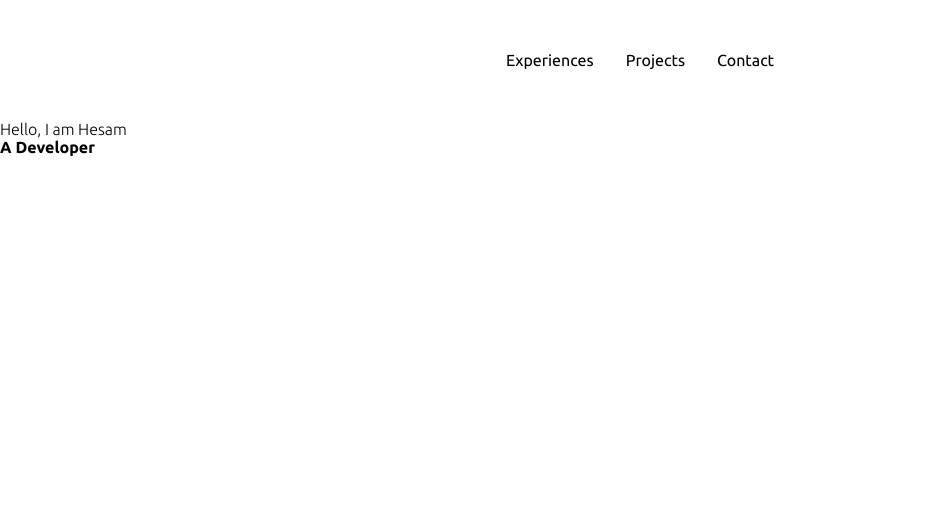
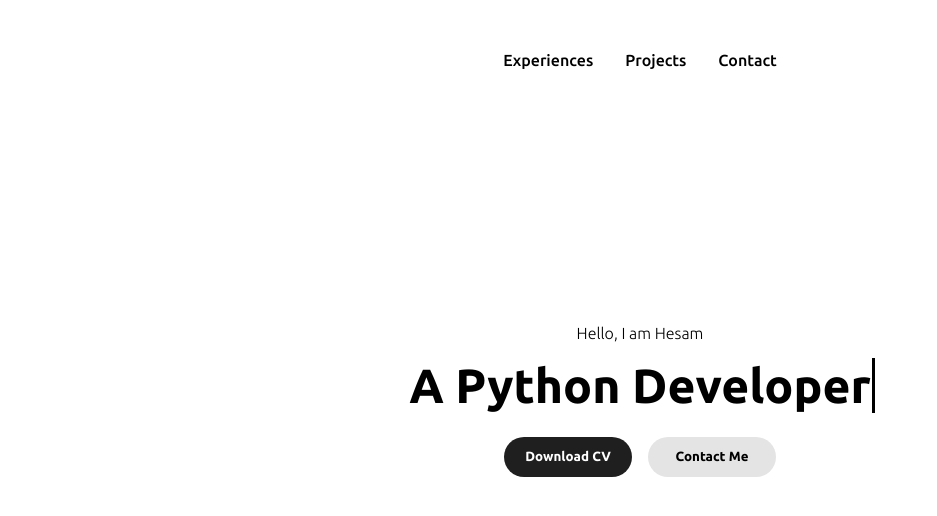
Before and after one commit to Hesoom/portfolio-website, a plain HTML site: page index.html in a window 1280 px wide. Shown: the whole page, without its empty margins (0-937 px from the left). Drawn offline with Linux system fonts and the light colour scheme.

Commit message:
Compelete the profile section

```diff
--- a/index.html
+++ b/index.html
@@ -11,25 +11,27 @@
     <title>Hesam Roustaei</title>
   </head>
   <body class="ubuntu-regular">
+
     <nav id="desktop-nav">
       <div>
-        <ul class="nav-links">
+        <ul class="nav-links ubuntu-medium ">
           <li><a href="#">Experiences</a></li>
           <li><a href="#">Projects</a></li>
           <li><a href="#">Contact</a></li>
         </ul>
       </div>
     </nav>
+
     <section id="profile">
       <div class="section-text">
         <p class="section-text-p ubuntu-light">Hello, I am Hesam</p>
-        <p class="section-text-title ubuntu-bold">A Developer</p>
-        <div>
-
-        </div>
+        <div class="typewriter"><p class="section-text-title ubuntu-bold">A Python Developer</p></div>
+      </div>
+      <div class="section-button">
+        <button class="btn btn-color-1 ubuntu-bold">Download CV</button>
+        <button class="btn btn-color-2 ubuntu-bold">Contact Me</button>
       </div>
     </section>
-
 
     <script src="script.js"></script>
   </body>
--- a/style.css
+++ b/style.css
@@ -60,9 +60,9 @@ a {
 }
 
 a:hover {
-    color: green;
+    color: rgb(95, 95, 95);
     text-decoration: underline;
-    text-underline-offset: 1rem;
+    text-underline-offset: 1.5rem;
 }
 
 .logo {
@@ -72,3 +72,92 @@ a:hover {
 .logo:hover {
     cursor: default;
 }
+
+/* SECTIONS */
+
+section {
+    padding-top: 2vh;
+    padding-bottom: 2vh;
+    height: 96vh;
+    margin: 0 10rem;
+    box-sizing: border-box;
+    min-height: fit-content;
+}
+
+/* PROFILE SECTION */
+
+.section-text {
+    align-self: center;
+    text-align: center;
+}
+
+#profile {
+    display: flex;
+    justify-content: center;
+    flex-direction: column;
+    height: 70vh;
+}
+
+.section-text-p {
+    cursor: default;
+    font-size: 1rem;
+    margin-bottom: 1rem;
+}
+
+.section-text-title {
+    cursor: default;
+    font-size: 3rem;
+}
+
+/* TYPE ANIMATION */
+
+.typewriter p {
+  overflow: hidden;
+  border-right: .2rem solid rgb(0, 0, 0);
+  white-space: nowrap;
+  margin: 0 auto;
+
+  animation:
+    typing 2s forwards,
+    blink-caret 0.75s step-end infinite;
+}
+
+@keyframes typing {
+  from { width: 0 }
+  to { width: 100% }
+}
+@keyframes blink-caret {
+  from, to { border-color: transparent }
+  50% { border-color: rgb(0, 0, 0); }
+}
+
+/* BUTTONS */
+
+.section-button {
+    display: flex;
+    justify-content: center;
+    gap: 1rem;
+    margin-top: 1.5rem;
+
+.btn {
+    transition: all 300ms ease;
+    width: 8rem;
+    height: 2.5rem;
+    border-radius: 2rem;
+    border: 0;
+}
+
+.btn-color-1 {
+    color: rgb(255, 255, 255);
+    background: rgb(31, 31, 31);
+}
+
+.btn-color-2 {
+    background-color: rgb(228, 228, 228);
+}
+
+.btn-color-2:hover,
+.btn-color-1:hover {
+    background: rgb(151, 151, 151);
+    cursor: pointer;
+}
```
